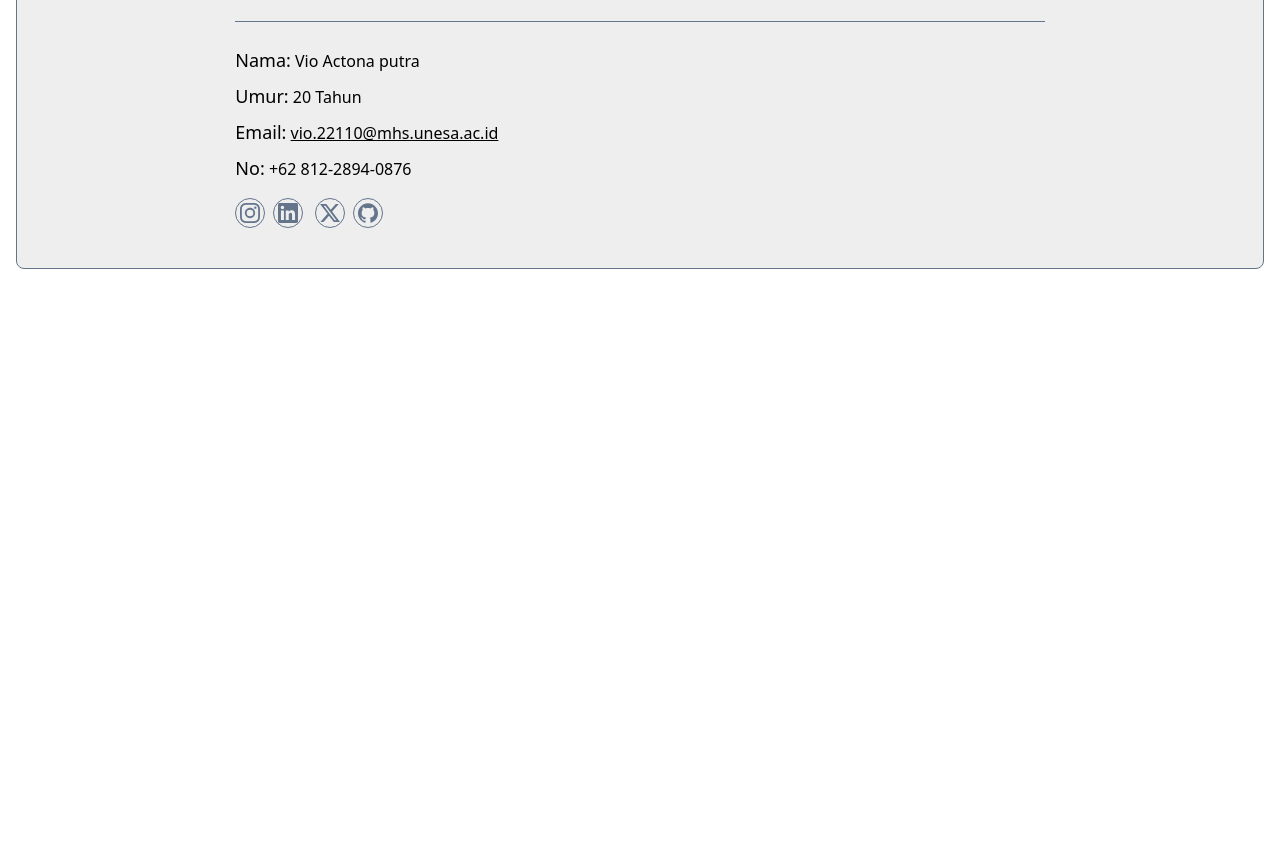
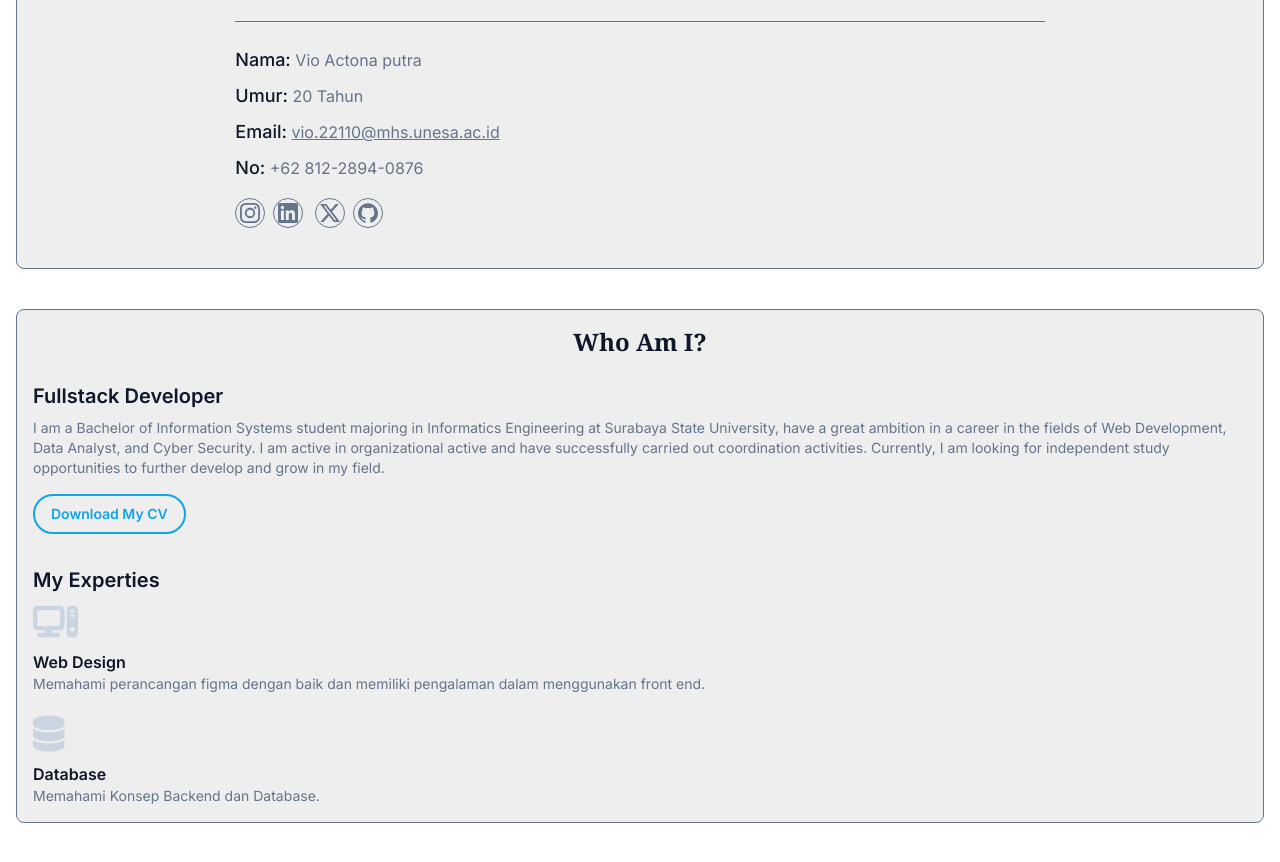
Before and after one commit to actona110/profilBiodata-Vio_Actona_Putra, a website: page index.html in a window 1280 px wide. Shown: the part 520-1382 px from the top of the page. Before the commit the page ends 957 px from the top, so only its background shows below. Drawn offline with Linux system fonts and the light colour scheme.

Commit message:
Release of card bio, update font and update card personal

```diff
--- a/index.html
+++ b/index.html
@@ -4,9 +4,24 @@
     <meta charset="UTF-8" />
     <meta name="viewport" content="width=device-width, initial-scale=1.0" />
     <title>Prifole Biodata HTML dan CSS</title>
+
+    <!-- Font Google inter -->
+    <link rel="preconnect" href="https://fonts.googleapis.com" />
+    <link rel="preconnect" href="https://fonts.gstatic.com" crossorigin />
+    <link
+      href="https://fonts.googleapis.com/css2?family=Inter:ital,opsz,wght@0,14..32,100..900;1,14..32,100..900&display=swap"
+      rel="stylesheet"
+    />
+
+    <!-- Icon Awesome -->
+    <script
+      src="https://kit.fontawesome.com/2577b25eea.js"
+      crossorigin="anonymous"
+    ></script>
+
     <link rel="stylesheet" href="src/style.css" />
   </head>
-  <body>
+  <body style="font-family: Inter, serif">
     <!-- Main Information Start -->
     <main class="mt-36 mb-32">
       <div class="container">
@@ -14,7 +29,9 @@
           <!-- Card Personal Info Start-->
           <div class="w-full px-4 mb-10">
             <div class="bg-[#eee] border border-secondary p-4 pb-10 rounded-lg">
-              <h2 class="text-2xl font-semibold text-dark text-center mb-6">
+              <h2
+                class="text-2xl font-semibold text-dark text-center font-serif mb-6"
+              >
                 Personal Info
               </h2>
               <img
@@ -25,15 +42,16 @@
               <div
                 class="w-8/12 mx-auto items-center justify-center border-t-[1px] border-secondary"
               >
-                <p class="mb-2 mt-6">
-                  <span class="font-medium text-lg">Nama:</span> Vio Actona
-                  putra
+                <p class="mb-2 text-secondary mt-6">
+                  <span class="font-medium text-dark text-lg">Nama:</span> Vio
+                  Actona putra
                 </p>
-                <p class="mb-2">
-                  <span class="font-medium text-lg">Umur:</span> 20 Tahun
+                <p class="mb-2 text-secondary">
+                  <span class="font-medium text-dark text-lg">Umur:</span> 20
+                  Tahun
                 </p>
-                <p class="mb-2">
-                  <span class="font-medium text-lg">Email:</span>
+                <p class="mb-2 text-secondary">
+                  <span class="font-medium text-dark text-lg">Email:</span>
                   <a
                     href=""
                     target="_blank"
@@ -41,8 +59,9 @@
                     >vio.22110@mhs.unesa.ac.id</a
                   >
                 </p>
-                <p class="mb-2 "></p>
-                  <span class="font-medium text-lg">No:</span> +62 812-2894-0876
+                <p class="mb-2 text-secondary">
+                  <span class="font-medium text-dark text-lg">No:</span> +62
+                  812-2894-0876
                 </p>
                 <!-- link Sosial Media Start -->
                 <div class="flex mt-4">
@@ -109,7 +128,7 @@
                   <!-- github -->
                   <a
                     href="https://github.com/actona110"
-                    class=" border rounded-full p-1 border-secondary text-secondary transition duration-1000 hover:border-primary hover:bg-primary hover:text-white"
+                    class="border rounded-full p-1 border-secondary text-secondary transition duration-1000 hover:border-primary hover:bg-primary hover:text-white"
                   >
                     <svg
                       role="img"
@@ -130,6 +149,52 @@
             </div>
           </div>
           <!-- Card Personal Info End -->
+
+          <!-- Card Bio/Deskripsi Start -->
+          <div class="w-full px-4">
+            <div class="border border-secondary bg-[#eee] p-4 rounded-lg">
+              <h2
+                class="text-2xl font-bold mb-6 font-serif text-dark text-center"
+              >
+                Who Am I?
+              </h2>
+              <h3 class="text-xl font-semibold mb-2 text-dark">
+                Fullstack Developer
+              </h3>
+              <p class="mb-2 text-secondary text-sm">
+                I am a Bachelor of Information Systems student majoring in
+                Informatics Engineering at Surabaya State University, have a
+                great ambition in a career in the fields of Web Development,
+                Data Analyst, and Cyber Security. I am active in organizational
+                active and have successfully carried out coordination
+                activities. Currently, I am looking for independent study
+                opportunities to further develop and grow in my field.
+              </p>
+              <button
+                class="py-2 px-4 border-2 border-primary text-primary text-sm font-semibold rounded-full mt-2 mb-8 hover:bg-primary hover:text-white"
+              >
+                Download My CV
+              </button>
+
+              <h3 class="text-xl font-semibold mb-2 text-dark">My Experties</h3>
+
+              <i class="fa-solid fa-computer text-slate-300 text-4xl"></i>
+              <h4 class="font-semibold mt-2 text-dark">Web Design</h4>
+              <p class="text-slate-500 text-sm">
+                Memahami perancangan figma dengan baik dan memiliki pengalaman
+                dalam menggunakan front end.
+              </p>
+
+              <i
+                class="fa-solid fa-database text-slate-300 text-4xl mt-5 mb-2"
+              ></i>
+              <h4 class="font-semibold text-dark">Database</h4>
+              <p class="text-secondary text-sm">
+                Memahami Konsep Backend dan Database.
+              </p>
+            </div>
+          </div>
+          <!-- Card Bio/Deskripsi End -->
         </div>
       </div>
     </main>
```
Also changed, not shown: src/style.css.
